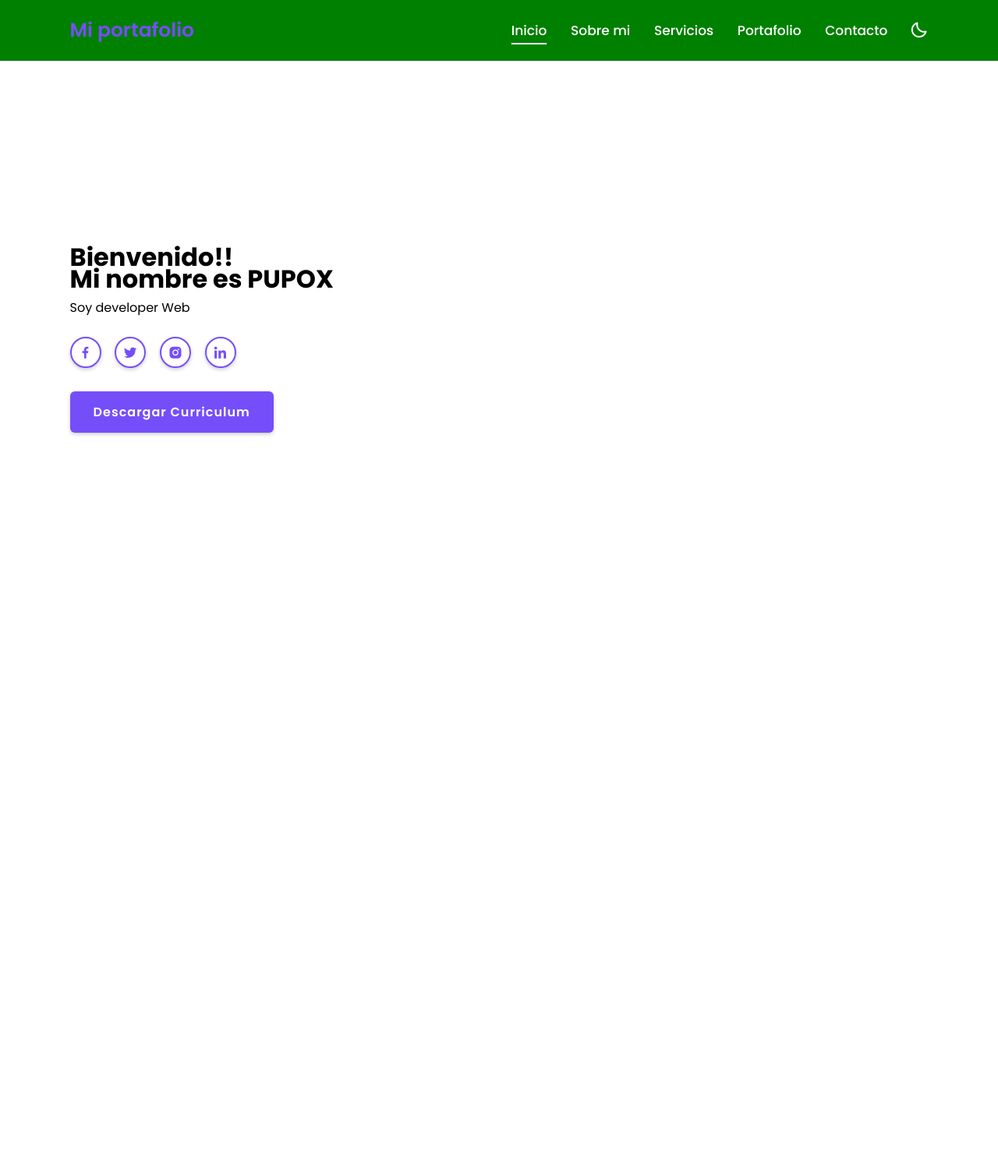
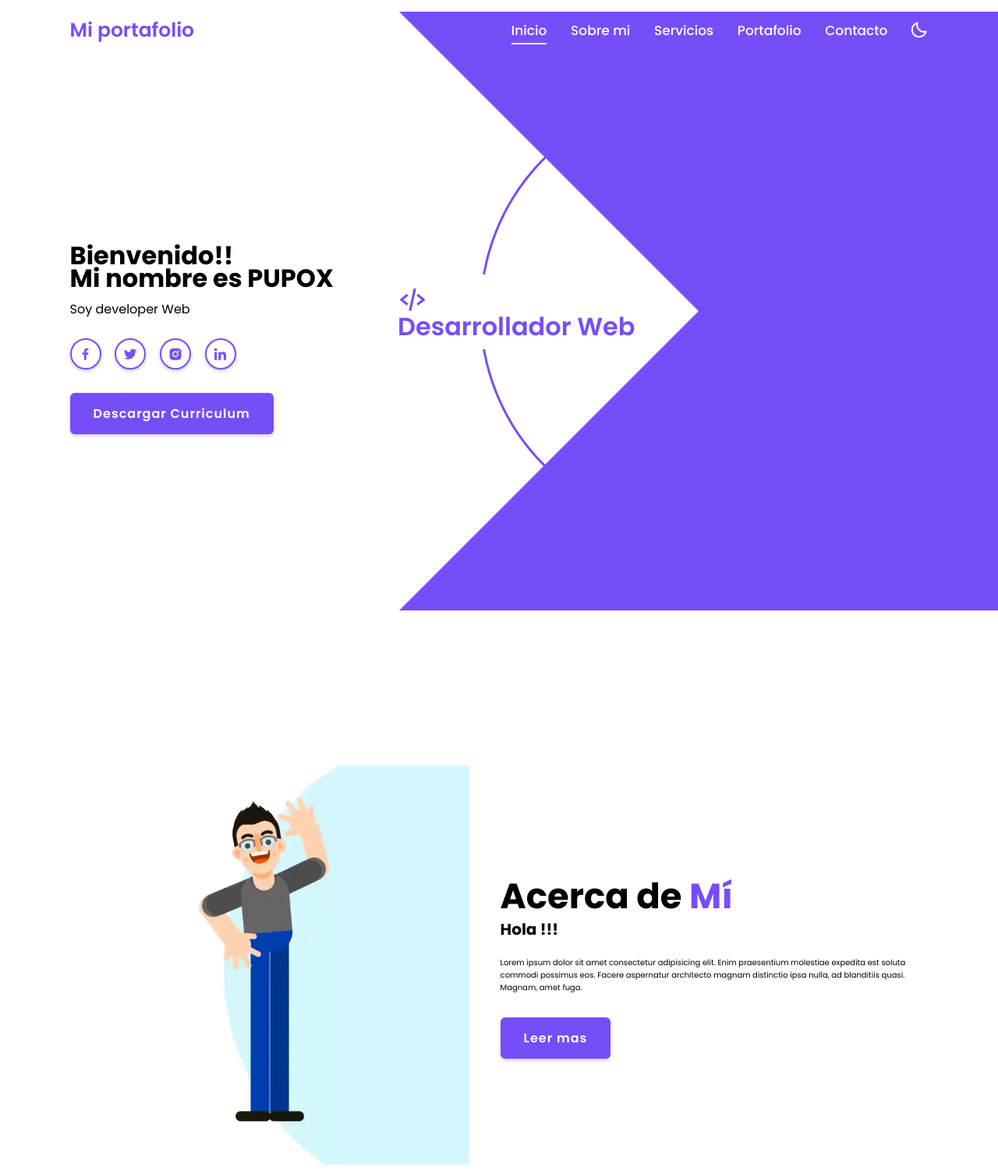
Before and after one commit to PUPOXWS/codelatin_js, a plain HTML site: page 02_JUNIO/index.html in a window 1280 px wide. Shown: the whole page at 78% size. Before the commit the page ends 800 px from the top, so only its background shows below. Drawn offline with nearby package versions, Linux system fonts and the light colour scheme.

Commit message:
CLASE 05 JUNIO

```diff
--- a/02_JUNIO/index.html
+++ b/02_JUNIO/index.html
@@ -38,7 +38,45 @@
         </div>
         <a href="#" class="btn">Descargar Curriculum</a>
       </div>
+      <div class="containerprofesion">
+        <div class="cajaprofesion">
+          <div class="profesion" style="--i: 0">
+            <i class="bx bx-code-alt">
+              <h3>Desarrollador Web</h3>
+            </i>
+          </div>
+          <div class="profesion" style="--i: 1">
+            <i class="bx bx-video-recording">
+              <h3>Multimedia</h3>
+            </i>
+          </div>
+          <div class="profesion" style="--i: 2">
+            <i class="bx bx-camera">
+              <h3>Camarografo</h3>
+            </i>
+          </div>
+          <div class="profesion" style="--i: 3">
+            <i class="bx bx-palette">
+              <h3>Diseñador Gráfico</h3>
+            </i>
+          </div>
+          <div class="circle"></div>
+        </div>
+        <div class="overlay"></div>
+      </div>
     </section>
+    <section class="acerca" id="#idacerca">
+      <div class="imagenacerca">
+        <img src="saludo.webp" alt="">
+      </div>
+      <div class="contentacerca">
+        <h2 class="cabecera">Acerca de <span>Mí</span></h2>
+        <h3>Hola !!!</h3>
+        <p>Lorem ipsum dolor sit amet consectetur adipisicing elit. Enim praesentium molestiae expedita est soluta commodi possimus eos. Facere aspernatur architecto magnam distinctio ipsa nulla, ad blanditiis quasi. Magnam, amet fuga.</p>
+        <a href="#" class="btn">Leer mas</a>
+      </div>
+    </section>
+
     <script src="main.js"></script>
   </body>
 </html>
--- a/02_JUNIO/main.js
+++ b/02_JUNIO/main.js
@@ -0,0 +1,6 @@
+console.log("READY");
+
+window.onscroll = () => {
+    let header = document.querySelector(".header");
+    header.classList.toggle("sticky", window.scrollY>100);
+};
--- a/02_JUNIO/styles.css
+++ b/02_JUNIO/styles.css
@@ -23,6 +23,7 @@ html {
   font-size: 62.5%;
   overflow-x: hidden;
 }
+
 body {
   background: var(--color-fondo);
   color: var(--color-texto);
@@ -34,10 +35,15 @@ body {
   left: 0;
   width: 100%;
   padding: 2rem 7%;
-  background: green;
+  background: transparent;
   display: flex;
   align-items: center;
   z-index: 100;
+}
+
+.header.sticky {
+  background: var(--color-fondo);
+  box-shadow: 0 0.1rem 1rem var(--color-sombra);
 }
 
 .logo {
@@ -56,6 +62,14 @@ body {
   margin-right: 2.8rem;
 }
 
+.header.sticky .menu a {
+  color: black;
+}
+
+.header.sticky .menu a.activar {
+  color: var(--color-principal);
+}
+
 .menu a.activar::before {
   content: "";
   position: absolute;
@@ -66,10 +80,19 @@ body {
   background: var(--color-blanco);
 }
 
+.header.sticky .menu a::before {
+  background: var(--color-principal);
+}
+
 #icono-noche {
   font-size: 2.4rem;
   color: var(--color-blanco);
   cursor: pointer;
+}
+
+.header.sticky #icono-noche {
+  color: var(--color-principal);
+  opacity: 0.9;
 }
 
 section {
@@ -91,10 +114,12 @@ section {
   line-height: 0.3;
   color: black;
 }
+
 .content-inicio h1 {
   font-size: 3.2rem;
   font-weight: 700;
   color: black;
+  margin-bottom: 0.3rem;
 }
 
 .content-inicio p {
@@ -139,4 +164,117 @@ section {
 .btn:hover {
   background: transparent;
   color: var(--color-principal);
+  border-color: var(--color-principal);
 }
+
+.inicio .containerprofesion {
+  position: absolute;
+  top: 50%;
+  right: 0;
+  transform: translateY(-50%);
+  width: 770px;
+  height: 770px;
+  overflow: hidden;
+  pointer-events: none;
+}
+
+.inicio .containerprofesion .cajaprofesion {
+  position: absolute;
+  top: 0%;
+  right: 0%;
+  width: 770px;
+  height: 770px;
+  border-radius: 50%;
+  display: flex;
+  justify-content: center;
+  align-items: center;
+}
+
+.inicio .cajaprofesion .profesion {
+  position: absolute;
+  left: 0;
+  display: flex;
+  align-items: center;
+  flex-direction: column;
+  color: var(--color-principal);
+  transform: rotate(calc(360deg / 4 * var(--i)));
+  transform-origin: 384px;
+  background: var(--color-fondo);
+  padding: 13px 0;
+}
+
+.inicio .cajaprofesion .profesion:nth-child(1)i {
+  margin-right: 15px;
+}
+
+.inicio .cajaprofesion .profesion:nth-child(2),
+.inicio .cajaprofesion .profesion:nth-child(4) {
+  margin-bottom: 20px;
+}
+
+.inicio .profesion i {
+  font-size: 3.8rem;
+}
+
+.inicio .profesion h3 {
+  font-size: 3.2rem;
+  line-height: 1;
+  font-weight: 600;
+}
+
+.inicio .cajaprofesion .circle {
+  width: 560px;
+  height: 560px;
+  border: 3px solid var(--color-principal);
+  border-radius: 50%;
+}
+
+.inicio .containerprofesion .overlay {
+  position: absolute;
+  top: 0;
+  right: 0;
+  width: 0;
+  height: 0;
+  border-top: 384px solid var(--color-principal);
+  border-right: 384px solid var(--color-principal);
+  border-bottom: 384px solid var(--color-principal);
+  border-left: 384px solid transparent;
+}
+
+span {
+  color: var(--color-principal);
+}
+
+.acerca {
+  display: flex;
+  justify-content: center;
+  align-items: center;
+  gap: 4rem;
+}
+
+.imagenacerca img {
+  width: 40vw;
+}
+
+.cabecera {
+  font-size: 4.5rem;
+  text-align: center;
+  color: black;
+}
+
+.contentacerca h2 {
+  text-align: left;
+  line-height: 1.2;
+  color: black;
+}
+
+.contentacerca h3 {
+  font-size: 2rem;
+  color: black;
+}
+
+.contentacerca p {
+  font-size: 1, 8rem;
+  margin: 2rem 0 3rem;
+  color: black;
+}
```
Also changed, not shown: 02_JUNIO/saludo.jpg (added), 02_JUNIO/saludo.webp (added).
